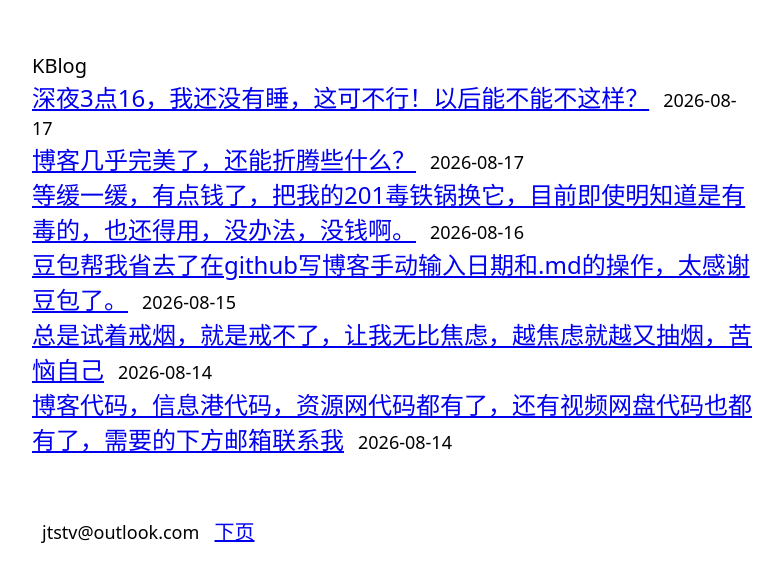
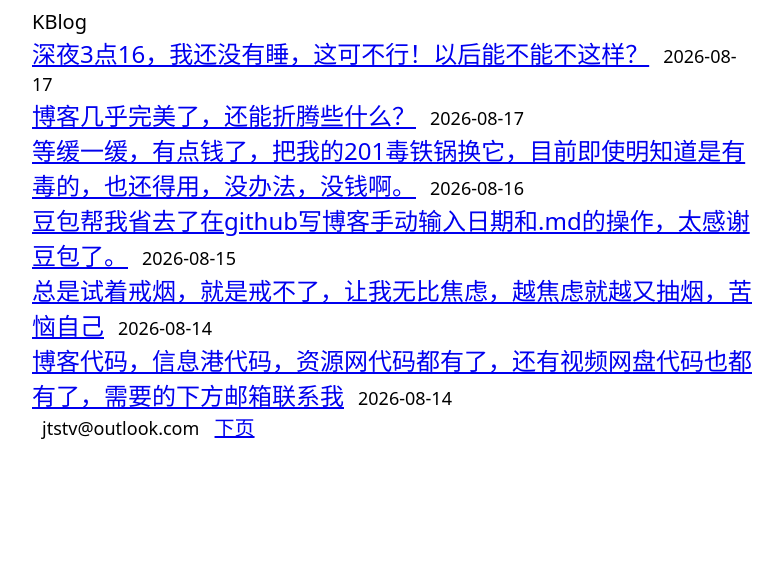
Before and after one commit to JTSTV/Jtstv.github.io, a Jekyll site: the page built from index.html, in a window 1280 px wide. Shown: the top 582 px of the page, without its empty margins (248-1031 px from the left). Built offline with Jekyll 4.4.1, drawn with Linux system fonts in a browser that asks for light colours; the list of posts is cut into pages by our own code.

Commit message:
更新 index.html

```diff
--- a/index.html
+++ b/index.html
@@ -6,12 +6,11 @@
 <head>
 <meta charset="UTF-8">
 <meta name="viewport" content="width=device-width,initial-scale=1">
-<link rel="icon" href="data:,">
 <title>{{ site.SEOTitle }}</title>
 <meta name="description" content="{{ site.description }}">
 {% if site.keywords %}<meta name="keywords" content="{{ site.keywords }}">{% endif %}
 <link rel="canonical" href="{{ site.url }}{{ page.url }}">
-<style>body{font:20px system-ui,-apple-system,sans-serif;padding:44px 32px}.container{max-width:720px;margin:0 auto}.site-header{}.site-title{font-size:26px}.post-item{}.post-link{font-size:24px}.post-date-text{font-size:18px;margin-left:14px}.pagination{margin-top:60px}.pagination-email{font-size:18px;padding:0 10px}img{max-width:100%;height:auto}@media(max-width:600px){body{padding:24px 18px}.post-link{font-size:22px}.post-date-text{font-size:17px;margin-left:10px}.pagination-email{font-size:17px;padding:0 8px}}</style>
+<style>body{font:20px system-ui,-apple-system,sans-serif;padding:0 32px}.container{max-width:720px;margin:0 auto}.post-link{font-size:24px}.post-date-text{font-size:18px;margin-left:14px}.pagination-email{font-size:18px;padding:0 10px}img{max-width:100%;height:auto}@media(max-width:600px){body{padding:0 18px}.post-link{font-size:22px}.post-date-text{font-size:17px;margin-left:10px}.pagination-email{font-size:17px;padding:0 8px}}</style>
 </head>
 <body>
 <div class="container">
```
